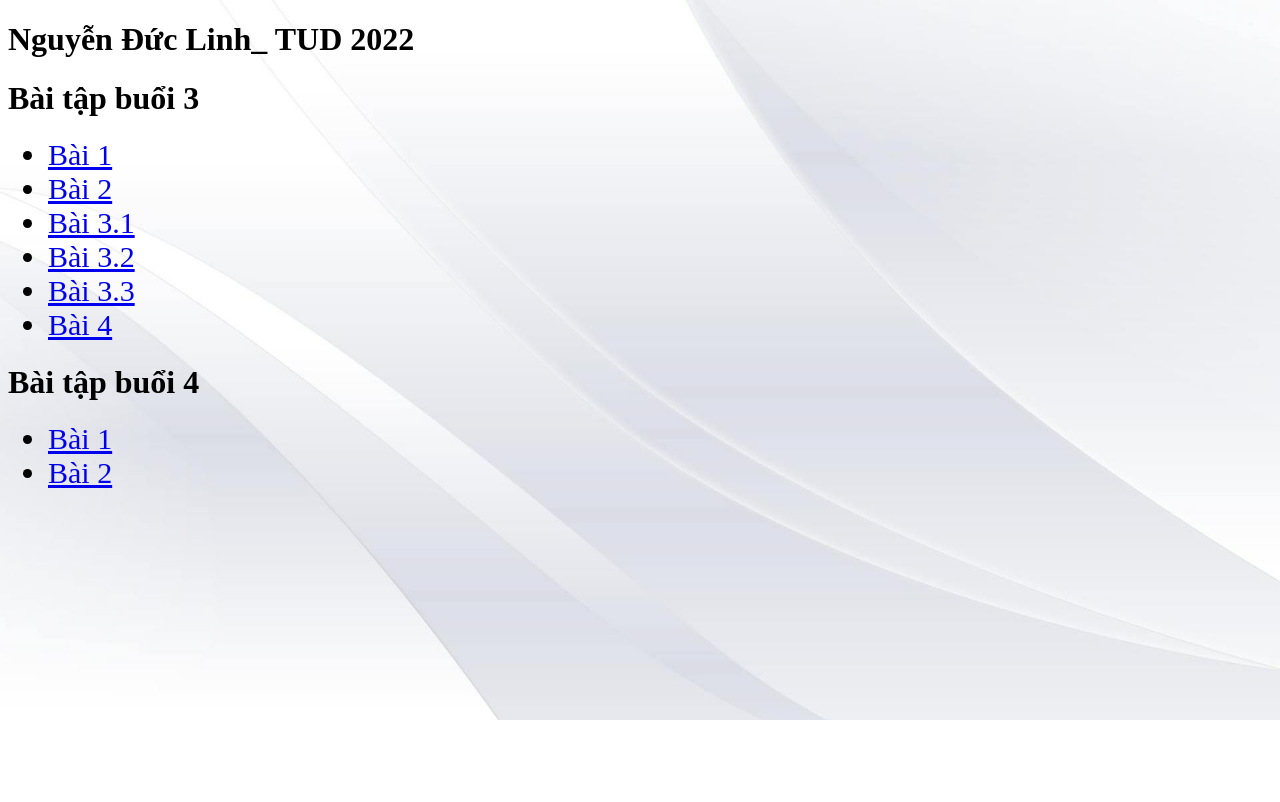
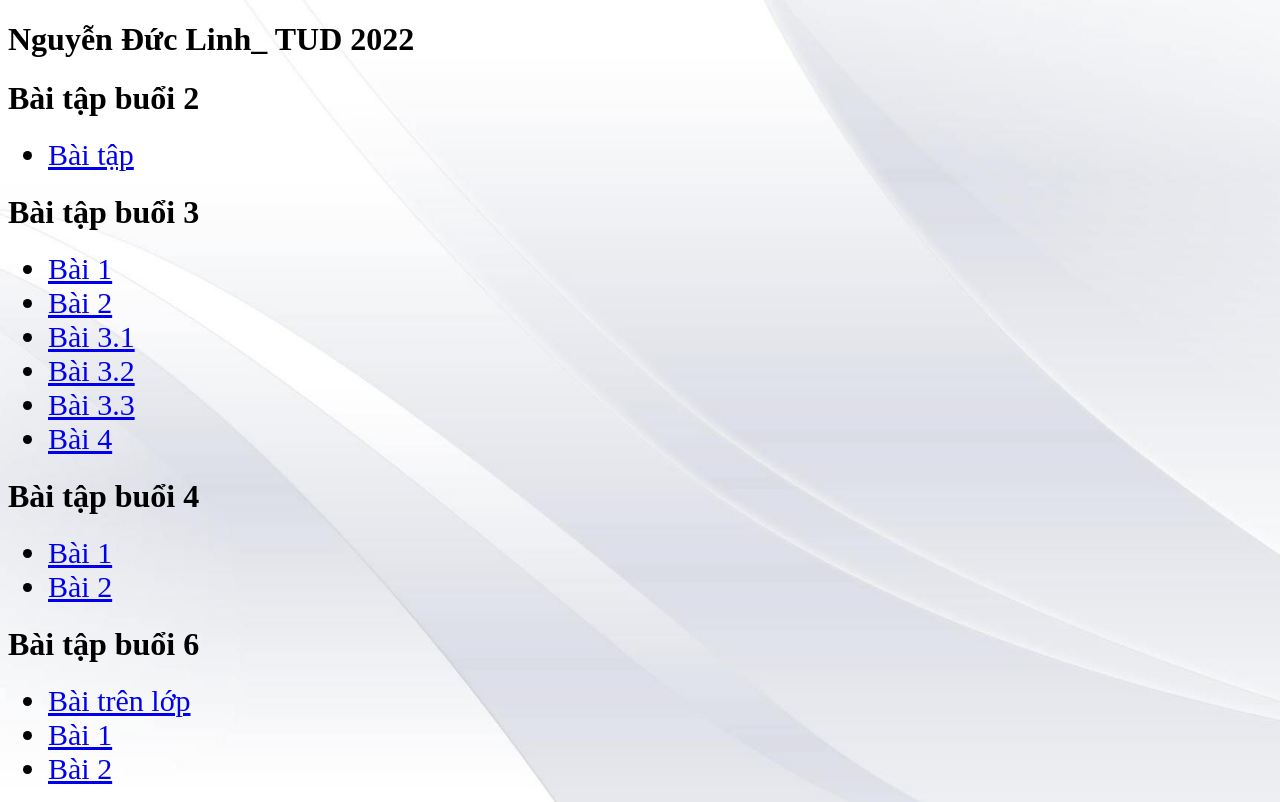
Before and after one commit to bacninh9/buoi3, a plain HTML site: page index.html in a window 1280 px wide. Drawn offline with Linux system fonts and the light colour scheme.

Commit message:
Update index.html

```diff
--- a/index.html
+++ b/index.html
@@ -9,6 +9,13 @@
     <body>
         <div class="main">
             <h1><b>Nguyễn Đức Linh_ TUD 2022</b></h1>
+            <h1>Bài tập buổi 2</h1>
+            <ul class="baitap">
+                <li>
+                    <a href="https://bacninh9.github.io/wed/">Bài tập</a>
+                </li>
+            </ul>
+
             <h1>Bài tập buổi 3</h1>
             <ul class="baitap">
                 <li>
@@ -40,6 +47,19 @@
                     <a href="https://bacninh9.github.io/buoi4bai2/ ">Bài 2</a>
                 </li>
             </ul>
+
+            <h1>Bài tập buổi 6</h1>
+            <ul class="baitap">
+                <li>
+                    <a href="https://bacninh9.github.io/buoi6baitrenlop/">Bài trên lớp</a>
+                </li>
+                <li>
+                    <a href="https://bacninh9.github.io/buoi6bai1vn/">Bài 1</a>
+                </li>
+                <li>
+                    <a href=" https://bacninh9.github.io/buoi6bai2vn/">Bài 2</a>
+                </li>
+            </ul>
         </div>
     </body>
 </html>
```
